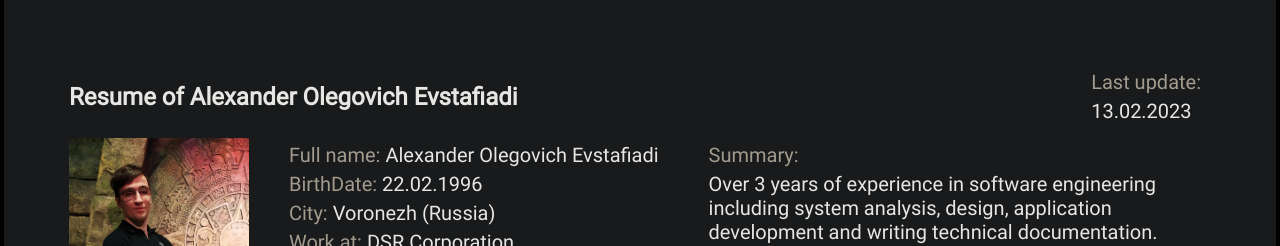
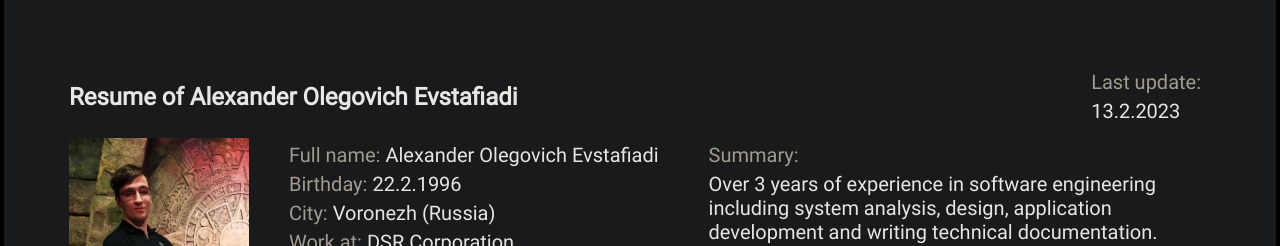
Before and after one commit to a1exevs/web-resume, a React (Create React App) app: page / in a window 1280 px wide. Shown: the top 246 px of the page. Built offline with nearby package versions, Linux system fonts and the light colour scheme.

Commit message:
Corrected Date fields in store

```diff
--- /dev/null
+++ b/src/common/helpers/date-helper.ts
@@ -0,0 +1,7 @@
+/**
+ * Returns date as string in format 'DD.MM.YYYY'
+ * @param date
+ */
+export function dateToString(date: Date): string {
+  return `${date.getDate()}.${date.getMonth() + 1}.${date.getFullYear()}`;
+}
--- a/src/store/store.ts
+++ b/src/store/store.ts
@@ -3,12 +3,12 @@ import { ContentTabNames, Store } from 'src/store/store.types';
 
 const store: Store = {
   header: {
-    lastUpdateDate: '13.02.2023',
+    lastUpdateDate: new Date('2/13/2023'),
   },
   commonInfo: {
     photoPath: photo,
     fullName: 'Alexander Olegovich Evstafiadi',
-    birthday: '22.02.1996',
+    birthday: new Date('2/22/1996'),
     city: 'Voronezh (Russia)',
     workAt: 'DSR Corporation',
     summary:
--- a/src/store/store.types.ts
+++ b/src/store/store.types.ts
@@ -1,11 +1,11 @@
 export type HeaderData = {
-  lastUpdateDate: string;
+  lastUpdateDate: Date;
 };
 
 export type CommonInfoData = {
   photoPath: string;
   fullName: string;
-  birthday: string;
+  birthday: Date;
   city: string;
   workAt: string;
   summary: string;
--- a/src/ui/CommonInfo/CommonInfo.tsx
+++ b/src/ui/CommonInfo/CommonInfo.tsx
@@ -1,5 +1,6 @@
 import React from 'react';
 
+import { dateToString } from 'src/common/helpers/date-helper';
 import { CommonInfoData } from 'src/store/store.types';
 import Field from 'src/ui/common/Field/Field';
 import classes from 'src/ui/CommonInfo/CommonInfo.module.scss';
@@ -11,7 +12,7 @@ const CommonInfo: React.FC<Props> = ({ data }) => (
     <img alt="" className={classes.CommonInfo__Photo} src={data.photoPath} />
     <div className={classes.CommonInfo__Main}>
       <Field label={'Full name'} value={data.fullName} />
-      <Field label={'BirthDate'} value={data.birthday} />
+      <Field label={'Birthday'} value={dateToString(data.birthday)} />
       <Field label={'City'} value={data.city} />
       <Field label={'Work at'} value={data.workAt} />
     </div>
--- a/src/ui/Header/Header.tsx
+++ b/src/ui/Header/Header.tsx
@@ -1,5 +1,6 @@
 import React from 'react';
 
+import { dateToString } from 'src/common/helpers/date-helper';
 import { HeaderData } from 'src/store/store.types';
 import Field from 'src/ui/common/Field/Field';
 import classes from 'src/ui/Header/Header.module.scss';
@@ -9,7 +10,7 @@ type Props = { data: HeaderData };
 const Header: React.FC<Props> = ({ data }) => (
   <header className={classes.Header}>
     <label className="Title">Resume of Alexander Olegovich Evstafiadi</label>
-    <Field label={'Last update'} value={data.lastUpdateDate} type={'block'} />
+    <Field label={'Last update'} value={dateToString(data.lastUpdateDate)} type={'block'} />
   </header>
 );
 
```
Also changed, not shown: .eslintrc.json.
